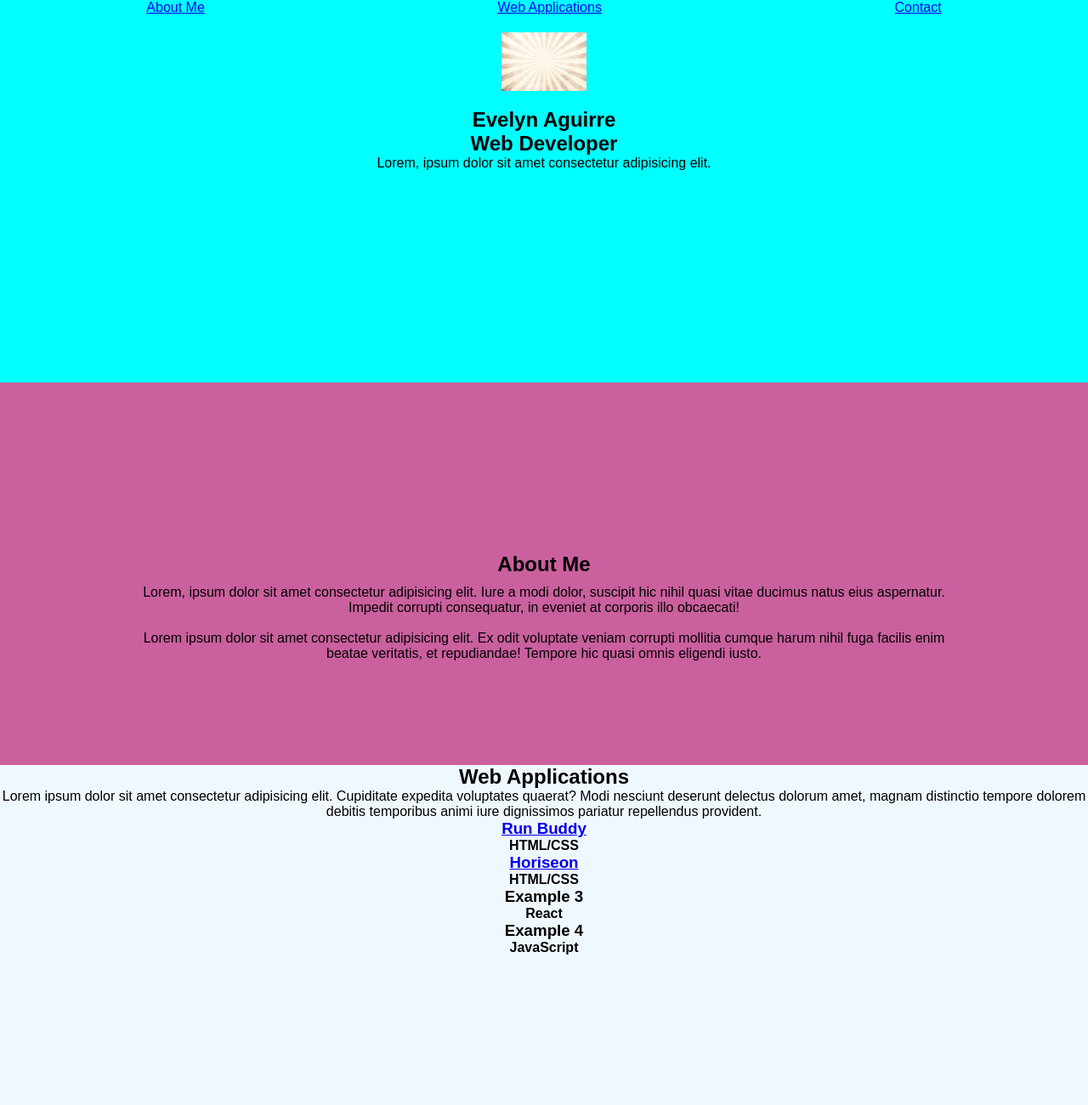
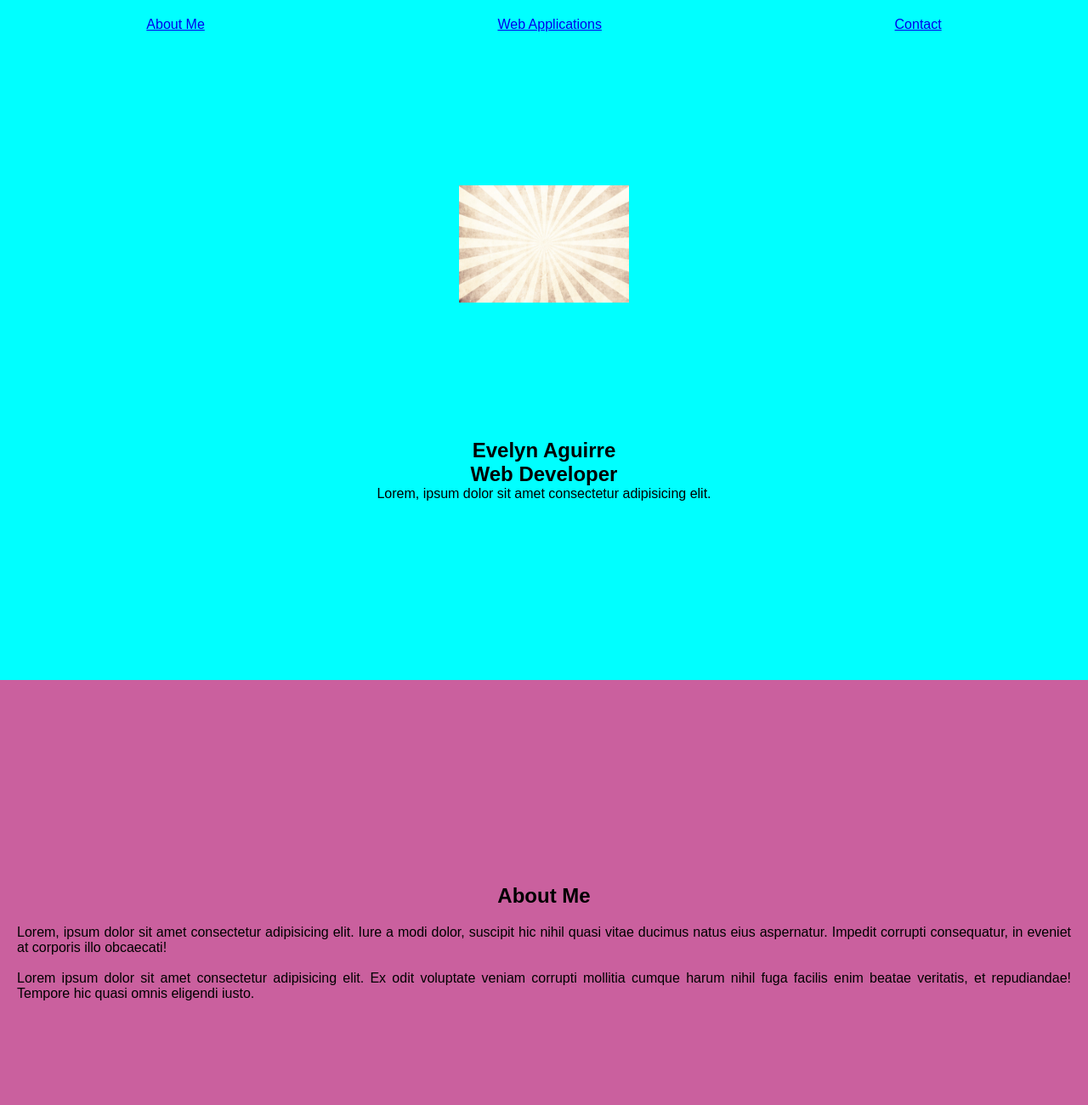
Before and after one commit to EvelynAguirreOrtiz/my-portfolio-challenge-utsa-bc-02-2022, a plain HTML site: page index.html in a window 1280 px wide. Shown: the top 1300 px of the page at 85% size. Before the commit the page ends 1124 px from the top, so only its background shows below. Drawn offline with Linux system fonts and the light colour scheme.

Commit message:
set up viewport height

```diff
--- a/assets/css/style.css
+++ b/assets/css/style.css
@@ -17,6 +17,7 @@ header ul {
     flex-wrap: wrap;
     align-items: center;
     list-style: none;
+    padding: 20px 0;
    /* box-sizing: 0 50%;*/
 }
 
@@ -27,20 +28,25 @@ header li {
     margin-right: 150px;*/
 }
 
+.fullscreen {
+    width: 100%;
+    height: 100vh;
+    /*color*/
+}
+
 .opener {
     background-color: aqua;
-    height: 450px;
-    width: 100%;
+/*    height: 450px;
+    width: 100%;   */
 }
 
 .avatar img{
     display: block;
-    margin: 20px auto;
-    max-width: 100px;
-    /*
-    margin-left: auto;
-    margin-right: auto;
-    padding: 10px;*/
+    margin: auto;
+    max-width: 200px;
+ /*   margin-left: auto;
+    margin-right: auto; */
+    padding: 20vh 0;
 
 }
 
@@ -54,22 +60,36 @@ header li {
 
 .about-me {
     background-color: rgb(202, 96, 158);
-    height: 450px;
+    /*height: 450px;*/
     width: 100%;
     display: block;
-    flex-wrap: wrap;
-}
-.about-me h2 {
-    padding: 200px 0 10px 0;
-}
-.about-me p {
-    padding: 0 150px;
+    flex-wrap: auto;
+    padding: 30vh 20px;
 
 }
 
-/*
-#web-applicatiom
-*/
+.about-me h2 {
+    padding: 0 0 20px 0;
+}
+
+.about-me p {
+    text-align: justify;
+}
+
+
+
+
+.app-link {
+    background-color: aqua;
+    border-style: solid;
+    border-width: 1px;
+    border-radius: 5px;
+    padding: auto;
+    flex: 0 0 400px;
+
+
+}
+
 
 /*
 #contact
--- a/index.html
+++ b/index.html
@@ -9,7 +9,7 @@
    <body>
 
       <!-- top section - make all blocks the same size -->
-      <section class="opener">
+      <section class="fullscreen opener">
          <header class="header">
          <!-- nav About ME,  Wb Applications,  Contact, resume -->
             <nav>
@@ -44,7 +44,7 @@
 
       <!-- section 2 w about me link-->
       <!-- about me -->
-      <section class="about-me">
+      <section class="fullscreen about-me">
          <h2>About Me</h2>
             <p>Lorem, ipsum dolor sit amet consectetur adipisicing elit. Iure a modi dolor, suscipit hic nihil quasi vitae ducimus natus eius aspernatur. Impedit corrupti consequatur, in eveniet at corporis illo obcaecati!</p>
             <br>
@@ -64,19 +64,19 @@
       <!-- web links w zoom on hover -->
       <section>
          <!-- center all i=in each section -->
-         <div>
+         <div class="app-link">
             <h3><a href="https://evelynaguirreortiz.github.io/run-buddy/">Run Buddy</a></h3>
             <h4>HTML/CSS</h4>
          </div>
-         <div>
+         <div class="app-link">
             <h3><a href="https://evelynaguirreortiz.github.io/Horiseon-Website-Refactor-Challenge/">Horiseon</a></h3>
             <h4>HTML/CSS</h4>
          </div>
-         <div>
+         <div class="app-link">
             <h3>Example 3</h3>
             <h4>React</h4>
          </div>
-         <div></div>
+         <div class="app-link">
             <h3>Example 4</h3>
             <h4>JavaScript</h4>
       </section>
```
